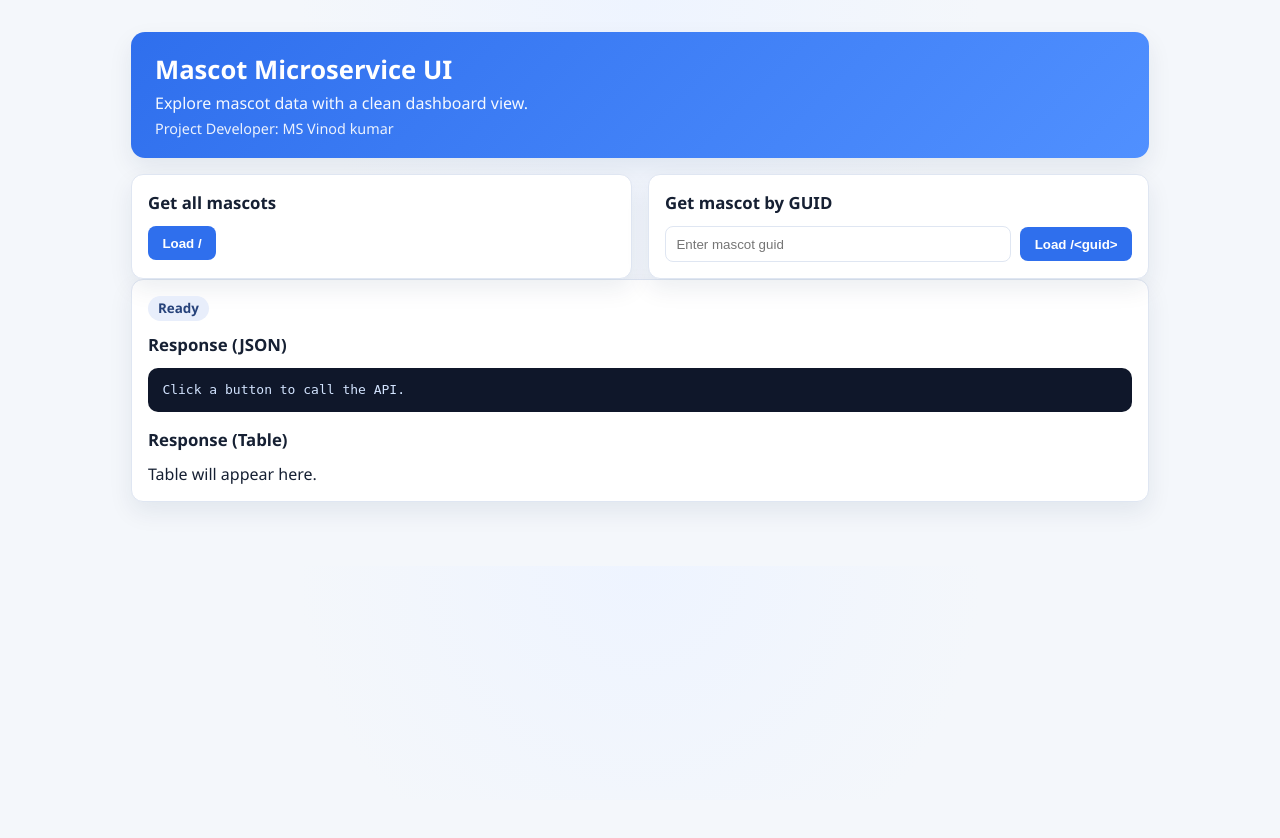
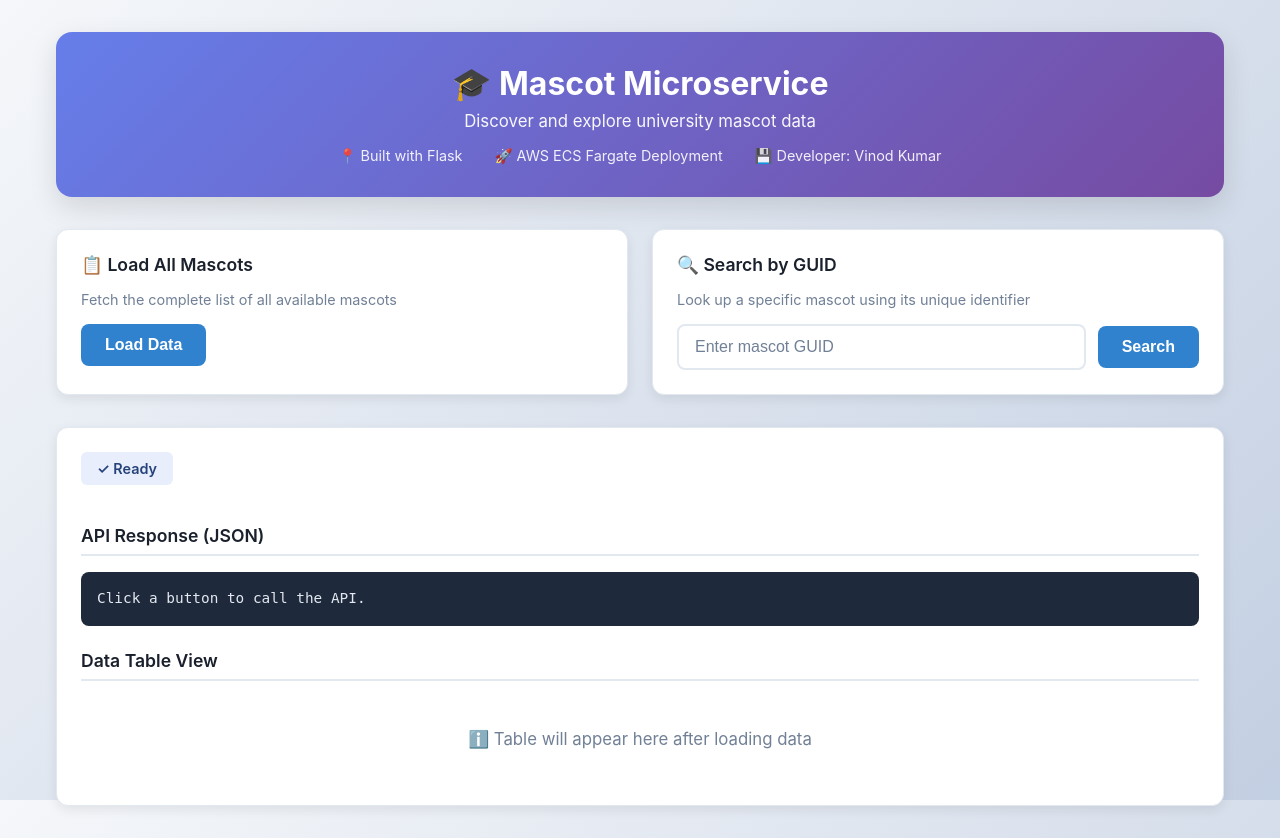
Before and after one commit to Vinod4325/FlaskMicroServerWEB, a Flask app: page /ui in a window 1280 px wide. Before the commit the page ends 507 px from the top, so only its background shows below. Run offline with Flask 3, Linux system fonts and the light colour scheme.

Commit message:
UI Improvements

```diff
--- a/templates/index.html
+++ b/templates/index.html
@@ -6,136 +6,323 @@
   <title>Mascot Service UI</title>
   <style>
     :root {
-      --bg: #f4f7fb;
+      --bg: #f0f4f9;
       --surface: #ffffff;
-      --text: #162033;
-      --muted: #5f6b7a;
-      --primary: #2f6fed;
-      --primary-dark: #1f57c4;
-      --border: #dfe6f2;
-      --ok: #1f9d55;
-      --error: #d93025;
-      --shadow: 0 10px 24px rgba(19, 37, 73, 0.08);
+      --text: #1a202c;
+      --muted: #718096;
+      --primary: #3182ce;
+      --primary-dark: #2c5aa0;
+      --primary-light: #ebf8ff;
+      --border: #e2e8f0;
+      --ok: #22863a;
+      --error: #cb2431;
+      --warning: #f6a028;
+      --shadow: 0 4px 12px rgba(0, 0, 0, 0.08);
+      --shadow-lg: 0 10px 28px rgba(0, 0, 0, 0.12);
     }
 
     * { box-sizing: border-box; }
+    html, body { height: 100%; }
     body {
       margin: 0;
-      font-family: "Segoe UI", Arial, sans-serif;
-      background: radial-gradient(circle at top, #eef4ff 0%, var(--bg) 40%);
+      font-family: -apple-system, BlinkMacSystemFont, "Segoe UI", Roboto, "Helvetica Neue", Arial, sans-serif;
+      background: linear-gradient(135deg, #f5f7fa 0%, #c3cfe2 100%);
       color: var(--text);
+      min-height: 100vh;
     }
+
     .container {
-      max-width: 1050px;
-      margin: 2rem auto;
-      padding: 0 1rem 2rem;
+      max-width: 1200px;
+      margin: 0 auto;
+      padding: 2rem 1rem;
     }
-    .hero {
-      background: linear-gradient(135deg, #2f6fed 0%, #5090ff 100%);
+
+    .header {
+      background: linear-gradient(135deg, #667eea 0%, #764ba2 100%);
       color: #fff;
-      border-radius: 14px;
-      padding: 1.25rem 1.5rem;
-      box-shadow: var(--shadow);
-      margin-bottom: 1rem;
+      border-radius: 16px;
+      padding: 2rem;
+      box-shadow: var(--shadow-lg);
+      margin-bottom: 2rem;
+      text-align: center;
     }
-    .hero h1 { margin: 0 0 .3rem; font-size: 1.6rem; }
-    .hero p { margin: 0; opacity: .95; }
-    .hero .byline { margin-top: .35rem; font-size: .9rem; opacity: .9; }
+    .header h1 {
+      margin: 0 0 0.5rem;
+      font-size: 2rem;
+      font-weight: 700;
+    }
+    .header p {
+      margin: 0 0 1rem;
+      opacity: 0.95;
+      font-size: 1.05rem;
+    }
+    .header .meta {
+      display: flex;
+      gap: 2rem;
+      justify-content: center;
+      font-size: 0.9rem;
+      opacity: 0.9;
+      flex-wrap: wrap;
+      margin-top: 1rem;
+    }
 
-    .grid {
+    .controls {
       display: grid;
-      gap: 1rem;
+      gap: 1.5rem;
       grid-template-columns: repeat(auto-fit, minmax(300px, 1fr));
+      margin-bottom: 2rem;
     }
+
     .card {
       background: var(--surface);
       border: 1px solid var(--border);
       border-radius: 12px;
-      padding: 1rem;
+      padding: 1.5rem;
       box-shadow: var(--shadow);
+      transition: all 0.3s ease;
     }
-    h2 { margin: 0 0 .75rem; font-size: 1.05rem; }
-    .row { display: flex; gap: .6rem; flex-wrap: wrap; align-items: center; }
+    .card:hover {
+      box-shadow: var(--shadow-lg);
+      border-color: var(--primary-light);
+    }
+
+    .card h2 {
+      margin: 0 0 1rem;
+      font-size: 1.1rem;
+      color: var(--text);
+      font-weight: 600;
+    }
+
+    .input-group {
+      display: flex;
+      gap: 0.75rem;
+      flex-wrap: wrap;
+      align-items: center;
+    }
+
+    input {
+      flex: 1;
+      min-width: 200px;
+      border: 2px solid var(--border);
+      border-radius: 8px;
+      padding: 0.75rem 1rem;
+      outline: none;
+      font-size: 1rem;
+      background: #fff;
+      transition: all 0.2s ease;
+    }
+    input:focus {
+      border-color: var(--primary);
+      box-shadow: 0 0 0 4px var(--primary-light);
+      background: #fafbfc;
+    }
+    input::placeholder { color: var(--muted); }
 
     button {
       background: var(--primary);
       color: #fff;
-      border: 0;
+      border: none;
       border-radius: 8px;
-      padding: .58rem .9rem;
+      padding: 0.75rem 1.5rem;
       cursor: pointer;
       font-weight: 600;
+      font-size: 1rem;
+      transition: all 0.2s ease;
+      white-space: nowrap;
     }
-    button:hover { background: var(--primary-dark); }
-    input {
-      flex: 1;
-      min-width: 260px;
+    button:hover {
+      background: var(--primary-dark);
+      transform: translateY(-2px);
+      box-shadow: 0 4px 12px rgba(49, 130, 206, 0.3);
+    }
+    button:active { transform: translateY(0); }
+    button:disabled {
+      background: var(--muted);
+      cursor: not-allowed;
+      opacity: 0.6;
+    }
+
+    .btn-secondary {
+      background: var(--border);
+      color: var(--text);
+      font-size: 0.85rem;
+      padding: 0.5rem 0.75rem;
+    }
+    .btn-secondary:hover {
+      background: #d0d8e4;
+    }
+
+    .spinner {
+      display: inline-block;
+      width: 16px;
+      height: 16px;
+      border: 2px solid rgba(255, 255, 255, 0.3);
+      border-radius: 50%;
+      border-top-color: #fff;
+      animation: spin 0.8s linear infinite;
+      margin-right: 0.5rem;
+    }
+    @keyframes spin { to { transform: rotate(360deg); } }
+
+    .status {
+      display: inline-flex;
+      align-items: center;
+      gap: 0.5rem;
+      border-radius: 6px;
+      font-size: 0.9rem;
+      padding: 0.5rem 1rem;
+      background: #e8eefb;
+      color: #26427a;
+      margin-bottom: 1rem;
+      font-weight: 600;
+    }
+    .status.ok {
+      background: #d1e7dd;
+      color: var(--ok);
+    }
+    .status.error {
+      background: #f8d7da;
+      color: var(--error);
+    }
+    .status.loading {
+      background: #cfe2ff;
+      color: #084298;
+    }
+
+    .results {
+      background: var(--surface);
+      border: 1px solid var(--border);
+      border-radius: 12px;
+      padding: 1.5rem;
+      box-shadow: var(--shadow);
+    }
+
+    .section-title {
+      margin: 1.5rem 0 1rem;
+      font-size: 1.1rem;
+      font-weight: 600;
+      color: var(--text);
+      border-bottom: 2px solid var(--border);
+      padding-bottom: 0.5rem;
+    }
+
+    pre {
+      background: #1e293b;
+      color: #e2e8f0;
+      border-radius: 8px;
+      padding: 1rem;
+      margin: 0;
+      overflow: auto;
+      max-height: 350px;
+      font-size: 0.9rem;
+      line-height: 1.5;
+    }
+
+    .copy-btn {
+      position: absolute;
+      top: 1rem;
+      right: 1rem;
+      padding: 0.5rem 0.75rem;
+      font-size: 0.8rem;
+      background: rgba(255, 255, 255, 0.2);
+      color: #e2e8f0;
+      border: 1px solid rgba(255, 255, 255, 0.3);
+    }
+
+    .json-wrapper {
+      position: relative;
+      margin-bottom: 1rem;
+    }
+
+    .table-scroll {
+      overflow: auto;
       border: 1px solid var(--border);
       border-radius: 8px;
-      padding: .58rem .65rem;
-      outline: none;
+      margin-top: 1rem;
+    }
+    table {
+      width: 100%;
+      border-collapse: collapse;
       background: #fff;
     }
-    input:focus { border-color: #8caef7; box-shadow: 0 0 0 3px rgba(47, 111, 237, 0.15); }
+    th {
+      background: #f8f9fa;
+      color: var(--text);
+      padding: 0.75rem;
+      text-align: left;
+      font-weight: 600;
+      border-bottom: 2px solid var(--border);
+      position: sticky;
+      top: 0;
+      font-size: 0.9rem;
+    }
+    td {
+      border-bottom: 1px solid var(--border);
+      padding: 0.75rem;
+      word-break: break-word;
+      max-width: 300px;
+    }
+    tbody tr:hover { background: #f9fafb; }
 
-    .status {
-      display: inline-block;
-      border-radius: 999px;
-      font-size: .84rem;
-      padding: .22rem .62rem;
-      background: #e8eefb;
-      color: #26427a;
-      margin-bottom: .75rem;
-      font-weight: 600;
+    .empty-state {
+      text-align: center;
+      padding: 2rem;
+      color: var(--muted);
     }
-    .status.ok { background: #e6f6ed; color: var(--ok); }
-    .status.error { background: #fbe9e8; color: var(--error); }
+    .empty-state p { margin: 0; font-size: 1.05rem; }
 
-    pre {
-      background: #0f172a;
-      color: #d3e4ff;
-      border-radius: 10px;
-      padding: .9rem;
-      margin: 0;
-      overflow: auto;
-      max-height: 300px;
+    @media (max-width: 640px) {
+      .header { padding: 1.5rem; }
+      .header h1 { font-size: 1.5rem; }
+      .input-group { flex-direction: column; }
+      input, button { width: 100%; }
+      .controls { grid-template-columns: 1fr; }
+      pre { max-height: 250px; font-size: 0.85rem; }
     }
-    .table-scroll { overflow: auto; border: 1px solid var(--border); border-radius: 10px; }
-    table { width: 100%; border-collapse: collapse; background: #fff; }
-    th, td { border-bottom: 1px solid #edf2fa; padding: .62rem; text-align: left; white-space: nowrap; }
-    th { background: #f8faff; position: sticky; top: 0; }
-    tbody tr:hover { background: #f9fbff; }
   </style>
 </head>
 <body>
   <div class="container">
-    <div class="hero">
-      <h1>Mascot Microservice UI</h1>
-      <p>Explore mascot data with a clean dashboard view.</p>
-      <div class="byline">Project Developer: MS Vinod kumar </div>
+    <div class="header">
+      <h1>🎓 Mascot Microservice</h1>
+      <p>Discover and explore university mascot data</p>
+      <div class="meta">
+        <span>📍 Built with Flask</span>
+        <span>🚀 AWS ECS Fargate Deployment</span>
+        <span>💾 Developer: Vinod Kumar</span>
+      </div>
     </div>
 
-    <div class="grid">
+    <div class="controls">
       <div class="card">
-        <h2>Get all mascots</h2>
-        <button id="btnAll">Load /</button>
+        <h2>📋 Load All Mascots</h2>
+        <p style="margin: 0 0 1rem; color: var(--muted); font-size: 0.9rem;">Fetch the complete list of all available mascots</p>
+        <button id="btnAll">Load Data</button>
       </div>
 
       <div class="card">
-        <h2>Get mascot by GUID</h2>
-        <div class="row">
-          <input id="guidInput" type="text" placeholder="Enter mascot guid">
-          <button id="btnOne">Load /&lt;guid&gt;</button>
+        <h2>🔍 Search by GUID</h2>
+        <p style="margin: 0 0 1rem; color: var(--muted); font-size: 0.9rem;">Look up a specific mascot using its unique identifier</p>
+        <div class="input-group">
+          <input id="guidInput" type="text" placeholder="Enter mascot GUID">
+          <button id="btnOne">Search</button>
         </div>
       </div>
     </div>
 
-    <div class="card">
-      <div id="status" class="status">Ready</div>
-      <h2>Response (JSON)</h2>
-      <pre id="output">Click a button to call the API.</pre>
-      <h2 style="margin-top: 1rem;">Response (Table)</h2>
-      <div id="tableWrap">Table will appear here.</div>
+    <div class="results">
+      <div id="status" class="status">✓ Ready</div>
+
+      <div class="section-title">API Response (JSON)</div>
+      <div class="json-wrapper">
+        <button class="btn-secondary copy-btn" id="copyBtn" style="display: none;">📋 Copy</button>
+        <pre id="output">Click a button to call the API.</pre>
+      </div>
+
+      <div class="section-title">Data Table View</div>
+      <div id="tableWrap" class="empty-state">
+        <p>ℹ️ Table will appear here after loading data</p>
+      </div>
     </div>
   </div>
 
@@ -143,10 +330,22 @@
     const output = document.getElementById('output');
     const tableWrap = document.getElementById('tableWrap');
     const statusBadge = document.getElementById('status');
+    const copyBtn = document.getElementById('copyBtn');
+    const btnAll = document.getElementById('btnAll');
+    const btnOne = document.getElementById('btnOne');
+
+    let lastData = null;
 
     function setStatus(text, type = '') {
       statusBadge.textContent = text;
       statusBadge.className = `status ${type}`.trim();
+    }
+
+    function setButtonState(disabled) {
+      btnAll.disabled = disabled;
+      btnOne.disabled = disabled;
+      btnAll.innerHTML = disabled ? '<span class="spinner"></span>Loading...' : 'Load Data';
+      btnOne.innerHTML = disabled ? '<span class="spinner"></span>Searching...' : 'Search';
     }
 
     function toRows(data) {
@@ -155,7 +354,7 @@
 
     function renderTable(data) {
       if (!data || (Array.isArray(data) && data.length === 0)) {
-        tableWrap.textContent = 'No data found.';
+        tableWrap.innerHTML = '<div class="empty-state"><p>No data found.</p></div>';
         return;
       }
 
@@ -163,41 +362,73 @@
       const columns = [...new Set(rows.flatMap((item) => Object.keys(item)))];
 
       const thead = `<thead><tr>${columns.map((c) => `<th>${c}</th>`).join('')}</tr></thead>`;
-      const tbody = `<tbody>${rows.map((row) => `<tr>${columns.map((c) => `<td>${row[c] ?? ''}</td>`).join('')}</tr>`).join('')}</tbody>`;
+      const tbody = `<tbody>${rows.map((row) => `<tr>${columns.map((c) => {
+        const val = row[c] ?? '';
+        const displayVal = typeof val === 'string' ? (val.length > 50 ? val.substring(0, 47) + '...' : val) : val;
+        return `<td title="${val}">${displayVal}</td>`;
+      }).join('')}</tr>`).join('')}</tbody>`;
 
       tableWrap.innerHTML = `<div class="table-scroll"><table>${thead}${tbody}</table></div>`;
     }
 
     async function callApi(path) {
-      setStatus(`Loading ${path}...`);
-      output.textContent = `Loading ${path}...`;
+      setStatus('Loading...', 'loading');
+      setButtonState(true);
+      output.textContent = `Fetching ${path}...`;
+      copyBtn.style.display = 'none';
+
       try {
         const response = await fetch(path);
         const data = await response.json();
-        output.textContent = JSON.stringify({ status: response.status, data }, null, 2);
+
+        lastData = JSON.stringify({ status: response.status, data }, null, 2);
+        output.textContent = lastData;
+        copyBtn.style.display = 'block';
+
         if (response.ok) {
-          setStatus(`Success (${response.status})`, 'ok');
+          setStatus(`✓ Success (${response.status})`, 'ok');
           renderTable(data);
         } else {
-          setStatus(`Error (${response.status})`, 'error');
-          tableWrap.textContent = 'No table for error response.';
+          setStatus(`✗ Error (${response.status})`, 'error');
+          tableWrap.innerHTML = '<div class="empty-state"><p>No table for error response.</p></div>';
         }
       } catch (error) {
-        setStatus('Request failed', 'error');
-        output.textContent = `Request failed: ${error}`;
-        tableWrap.textContent = 'No table available.';
+        setStatus('✗ Request failed', 'error');
+        output.textContent = `Request failed: ${error.message}\n\nMake sure the API server is reachable.`;
+        tableWrap.innerHTML = '<div class="empty-state"><p>Error loading data.</p></div>';
+      } finally {
+        setButtonState(false);
       }
     }
 
-    document.getElementById('btnAll').addEventListener('click', () => callApi('/'));
-    document.getElementById('btnOne').addEventListener('click', () => {
+    btnAll.addEventListener('click', () => callApi('/'));
+
+    btnOne.addEventListener('click', () => {
       const guid = document.getElementById('guidInput').value.trim();
       if (!guid) {
-        output.textContent = 'Please enter a guid.';
+        output.textContent = 'Please enter a GUID to search.';
         return;
       }
       callApi(`/${encodeURIComponent(guid)}`);
     });
+
+    document.getElementById('guidInput').addEventListener('keypress', (e) => {
+      if (e.key === 'Enter') {
+        btnOne.click();
+      }
+    });
+
+    copyBtn.addEventListener('click', () => {
+      if (lastData) {
+        navigator.clipboard.writeText(lastData).then(() => {
+          const originalText = copyBtn.textContent;
+          copyBtn.textContent = '✓ Copied!';
+          setTimeout(() => {
+            copyBtn.textContent = originalText;
+          }, 2000);
+        });
+      }
+    });
   </script>
 </body>
 </html>
```
